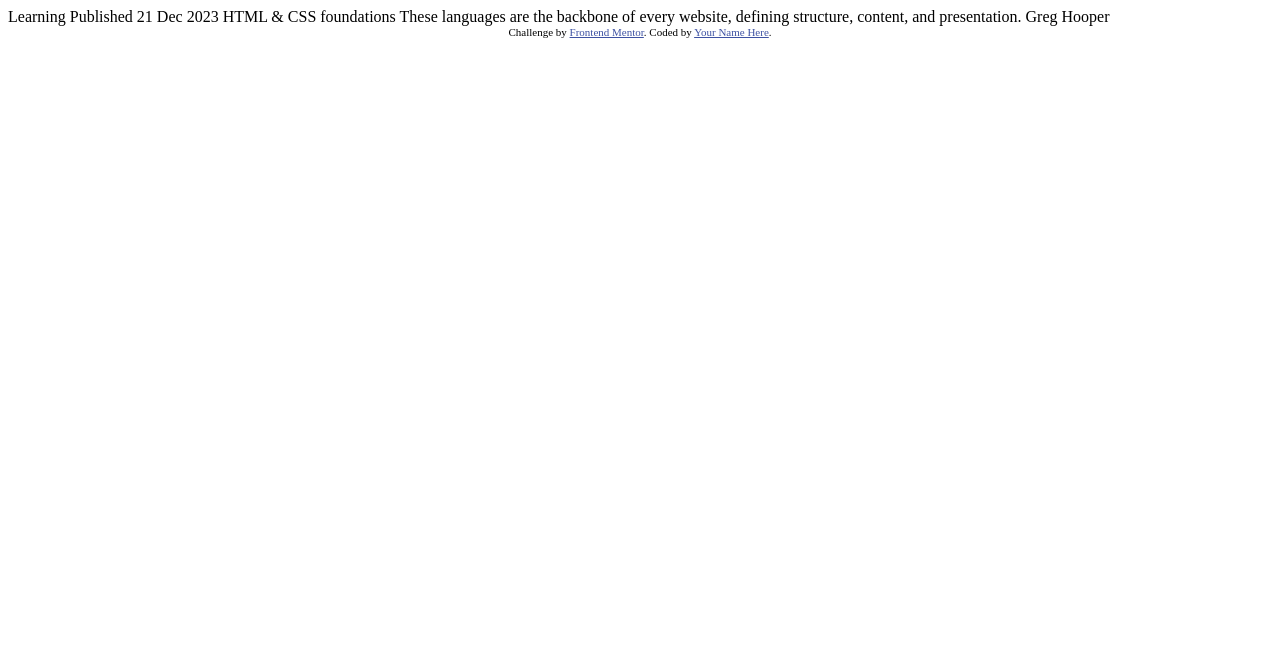
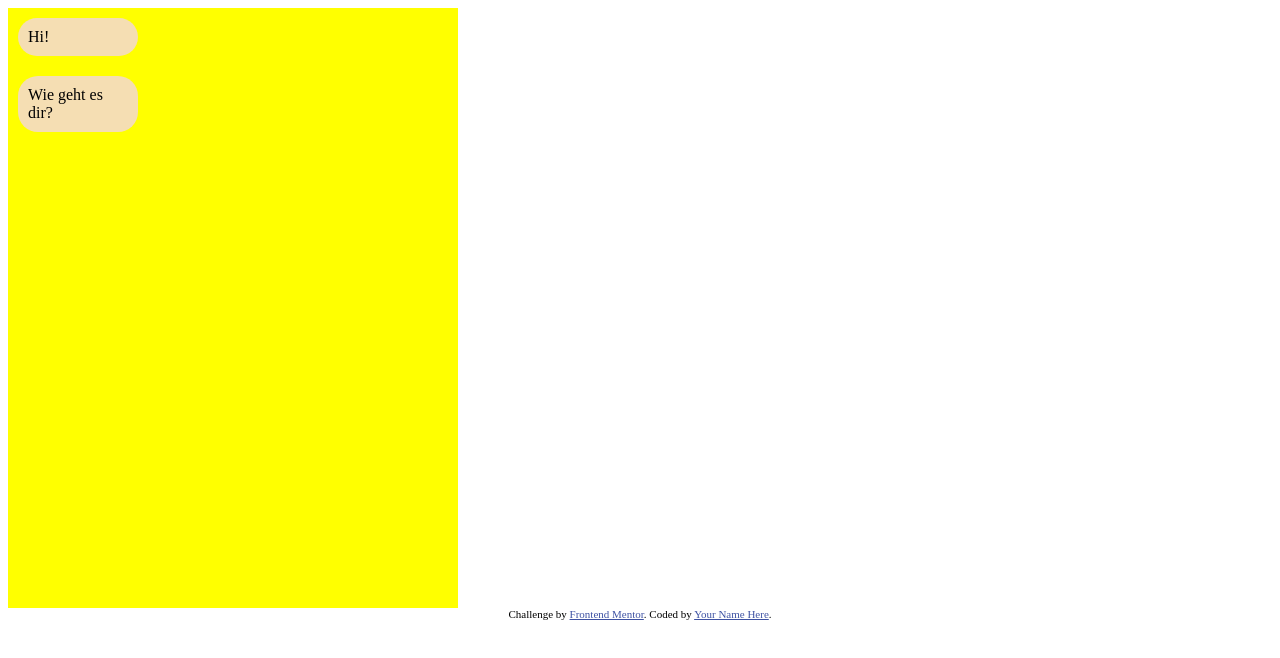
Before and after one commit to M1roel/frontend_mentor_card, a plain HTML site: page index.html in a window 1280 px wide. Drawn offline with Linux system fonts and the light colour scheme.

Commit message:
second commit

```diff
--- a/index.html
+++ b/index.html
@@ -1,8 +1,10 @@
 <!DOCTYPE html>
 <html lang="en">
+
 <head>
   <meta charset="UTF-8">
-  <meta name="viewport" content="width=device-width, initial-scale=1.0"> <!-- displays site properly based on user's device -->
+  <meta name="viewport" content="width=device-width, initial-scale=1.0">
+  <!-- displays site properly based on user's device -->
 
   <link rel="icon" type="image/png" sizes="32x32" href="./assets/images/favicon-32x32.png">
 
@@ -10,25 +12,52 @@
 
   <!-- Feel free to remove these styles or customise in your own stylesheet 👍 -->
   <style>
-    .attribution { font-size: 0.6875rem; text-align: center; }
-    .attribution a { color: hsl(228, 45%, 44%); }
-  </style>
+    .attribution {
+      font-size: 0.6875rem;
+      text-align: center;
+    }
+
+    .attribution a {
+      color: hsl(228, 45%, 44%);
+    }
+
+    .card {
+      background-color: yellow;
+      width: 450px;
+      height: 600px;
+    }
+
+    article {
+      display: flex;
+      flex-direction: column;
+    }
+
+    .message {
+      background-color: wheat;
+      border-radius: 20px;
+      padding: 10px;
+      margin: 10px;
+      width: 100px;
+    }
+    </style>
 </head>
+
 <body>
-
-  Learning
-
-  Published 21 Dec 2023
-
-  HTML & CSS foundations
-
-  These languages are the backbone of every website, defining structure, content, and presentation.
-
-  Greg Hooper
+  <article class="card">
+    <div class="message">
+      <span>
+        Hi!
+      </span>
+    </div>
+    <div class="message">
+      <span>Wie geht es dir?</span>
+    </div>
+  </article>
 
   <footer class="attribution">
     Challenge by <a href="https://www.frontendmentor.io?ref=challenge">Frontend Mentor</a>.
     Coded by <a href="#">Your Name Here</a>.
   </footer>
 </body>
+
 </html>
```
